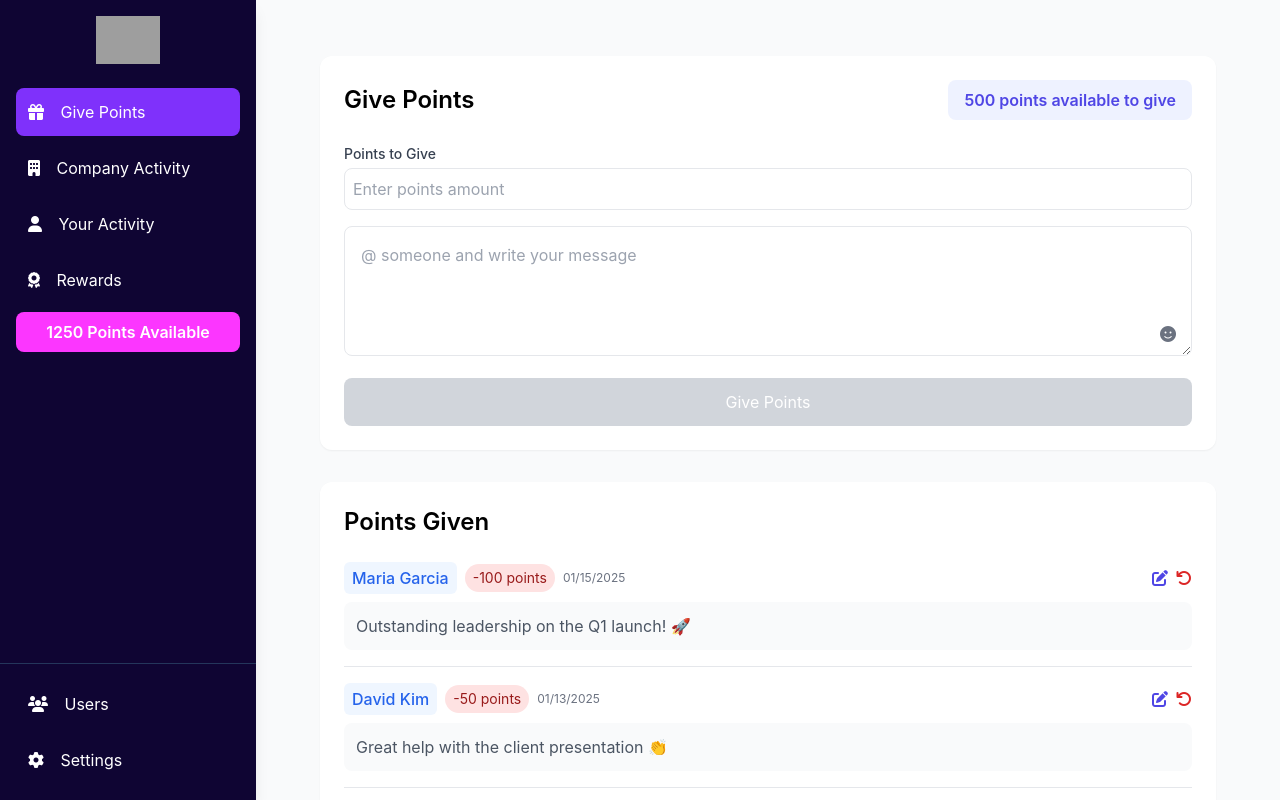
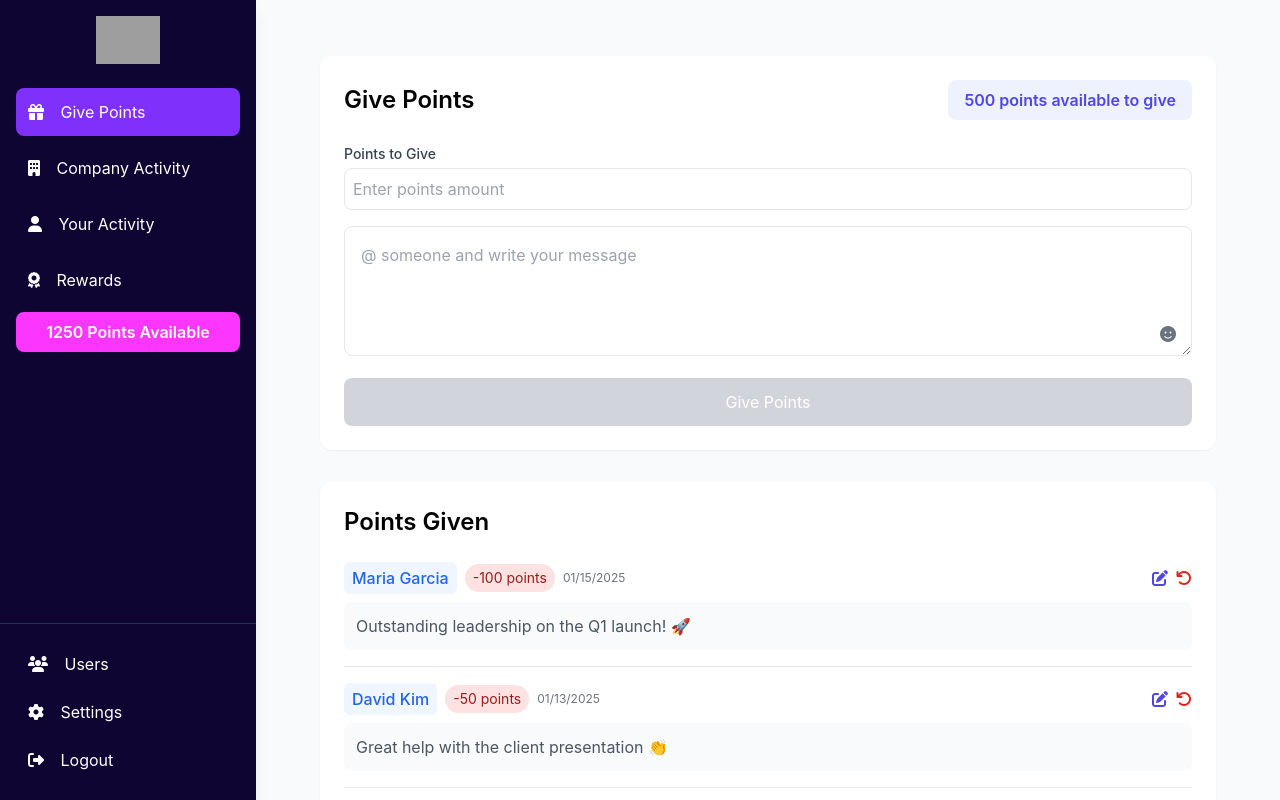
Before and after one commit to shafay-azeem/GrattaAdminFE, a React (Create React App) app: page /MainApp in a window 1280 px wide. Built offline with nearby package versions, Linux system fonts and the light colour scheme; grey boxes are pictures that could not be loaded.

Commit message:
add logout functionality and populate company name

```diff
--- a/src/LoginPage.js
+++ b/src/LoginPage.js
@@ -8,7 +8,6 @@ const LoginPage = () => {
   const [email, setEmail] = useState();
   const [password, setPassword] = useState();
   const [loading, setLoading] = useState(false);
-
 
   const handleSubmit = async (e) => {
     e.preventDefault();
@@ -28,25 +27,31 @@ const LoginPage = () => {
     try {
       // Set loading to true to disable further clicks
       setLoading(true);
-        let signUpResponse = await apiFunctions.POST_REQUEST(
+      let loginResponse = await apiFunctions.POST_REQUEST(
         BASE_URL + API_URL.SIGNIN,
         loginBody
       );
-        //console.log(signUpResponse.data.data.roleId, "signUpResponse");
-        if (signUpResponse.status === 201 || signUpResponse.status === 200) {
+      if (loginResponse.status === 201 || loginResponse.status === 200) {
         const successToast = new Toast(
-            signUpResponse.data.message,
+          loginResponse.data.message,
           "success",
-            signUpResponse.status
+          loginResponse.status
         );
         successToast.show();
         navigate("/MainApp");
-          localStorage.setItem("token", signUpResponse.data.token);
+        localStorage.setItem("token", loginResponse.data.token);
+        // Store company name in local storage
+        if (loginResponse.data.user && loginResponse.data.user.company) {
+          localStorage.setItem(
+            "companyName",
+            loginResponse.data.user.company.name
+          );
+        }
       } else {
         const successToast = new Toast(
-            signUpResponse.response.data.message,
+          loginResponse.response.data.message,
           "error",
-            signUpResponse.response.status
+          loginResponse.response.status
         );
         successToast.show();
       }
@@ -57,8 +62,6 @@ const LoginPage = () => {
       // Set loading to false to re-enable button after the request is done
       setLoading(false);
     }
-
-
   };
   return (
     <div className="min-h-screen bg-gradient-to-br from-[#0F0533] to-[#000000] flex flex-col">
@@ -83,11 +86,11 @@ const LoginPage = () => {
           <div className="relative">
             <div className="absolute -top-20 left-1/2 transform -translate-x-1/2 w-64 h-64 bg-gradient-to-r from-[#FC36FF] to-[#7F31FB] rounded-full filter blur-3xl opacity-20"></div>
             <div className="relative">
-                <h2 className="text-center text-4xl font-bold text-[#FFFFFF] mb-8">Welcome</h2>
+              <h2 className="text-center text-4xl font-bold text-[#FFFFFF] mb-8">
+                Welcome
+              </h2>
               <div className="bg-[#0F0533] bg-opacity-50 p-8 rounded-2xl backdrop-blur-sm border border-[#7AFBF7]/20">
-                  <form
-                  onSubmit={handleSubmit}
-                  className="space-y-6">
+                <form onSubmit={handleSubmit} className="space-y-6">
                   <div>
                     <label
                       htmlFor="email"
@@ -187,6 +190,6 @@ const LoginPage = () => {
         </div>
       </footer>
     </div>
-    )
-  }
-  export default LoginPage
+  );
+};
+export default LoginPage;
--- a/src/MainApp.js
+++ b/src/MainApp.js
@@ -1,6 +1,9 @@
-import React, { useState } from 'react'
+import React, { useEffect, useState } from "react";
+import { useNavigate } from "react-router-dom";
 
 function MainApp() {
+  const navigate = useNavigate();
+
   const [message, setMessage] = useState("");
   const [points, setPoints] = useState(1250);
   const [pointsToGive, setPointsToGive] = useState(500);
@@ -112,6 +115,23 @@ function MainApp() {
     "🎯",
     "💡",
   ];
+  const [companyName, setCompanyName] = useState("");
+
+  useEffect(() => {
+    // Retrieve company name from localStorage
+    const storedCompanyName = localStorage.getItem("companyName");
+    if (storedCompanyName) {
+      setCompanyName(storedCompanyName);
+    }
+  }, []);
+
+  const handleLogout = () => {
+    // Clear all stored data in localStorage
+    localStorage.clear();
+
+    // Navigate to the login page
+    navigate("/loginpage");
+  };
   const handleMessageChange = (e) => {
     const newMessage = e.target.value;
     setMessage(newMessage);
@@ -129,7 +149,7 @@ function MainApp() {
             (member.email.toLowerCase().includes(cleanQuery) ||
               `${member.firstName} ${member.lastName}`
                 .toLowerCase()
-                  .includes(cleanQuery)),
+                .includes(cleanQuery))
         );
         setFilteredUsers(filtered);
         setShowUserSuggestions(true);
@@ -140,7 +160,7 @@ function MainApp() {
             (member.email.toLowerCase().includes(query) ||
               `${member.firstName} ${member.lastName}`
                 .toLowerCase()
-                  .includes(query)),
+                .includes(query))
         );
         setFilteredUsers(filtered);
         setShowUserSuggestions(true);
@@ -203,8 +223,8 @@ function MainApp() {
       companyActivity.map((activity) =>
         activity.id === activityId
           ? { ...activity, message: editMessage }
-            : activity,
-        ),
+          : activity
+      )
     );
     setEditingActivity(null);
     setEditMessage("");
@@ -324,7 +344,7 @@ function MainApp() {
       <div className="w-64 bg-[#0F0533] shadow-lg flex flex-col h-screen fixed">
         <div className="p-4 flex-grow">
           <div className="flex items-center justify-center mb-6">
-        <a href='/'>
+            <a href="/">
               <img
                 src="https://ucarecdn.com/89c130ef-6083-4ba2-a20d-ef5c56a5150c/-/format/auto/"
                 alt="Company logo"
@@ -383,7 +403,7 @@ function MainApp() {
         </div>
         <div className="p-4 border-t border-[#7AFBF7]/20">
           {isAdmin && (
-        <div className="space-y-2">
+            <div className="">
               <button
                 onClick={() => setCurrentView("users")}
                 className={`w-full p-3 rounded-lg text-left ${
@@ -403,6 +423,16 @@ function MainApp() {
                 }`}
               >
                 <i className="fas fa-cog mr-3"></i> Settings
+              </button>
+              <button
+                onClick={handleLogout}
+                className={`w-full p-3 rounded-lg text-left ${
+                  currentView === "logout"
+                    ? "bg-[#7F31FB] text-white"
+                    : "text-white hover:bg-[#7F31FB]/50"
+                }`}
+              >
+                <i className="fas fa-sign-out-alt mr-3"></i> Logout
               </button>
             </div>
           )}
@@ -498,7 +528,9 @@ function MainApp() {
 
                     <button
                       type="submit"
-                      disabled={!selectedUser || !pointsInput || !message.trim()}
+                      disabled={
+                        !selectedUser || !pointsInput || !message.trim()
+                      }
                       className="w-full bg-indigo-600 text-white py-3 px-4 rounded-lg hover:bg-indigo-700 transition-colors disabled:bg-gray-300 disabled:cursor-not-allowed"
                     >
                       Give Points
@@ -546,7 +578,9 @@ function MainApp() {
                               <div className="mt-2">
                                 <textarea
                                   value={editMessage}
-                                  onChange={(e) => setEditMessage(e.target.value)}
+                                  onChange={(e) =>
+                                    setEditMessage(e.target.value)
+                                  }
                                   className="w-full p-3 border rounded-lg focus:ring-2 focus:ring-indigo-500 focus:border-indigo-500"
                                   rows={2}
                                 />
@@ -616,7 +650,9 @@ function MainApp() {
 
             {currentView === "company" && (
               <div className="bg-white p-6 rounded-xl shadow-sm">
-                <h2 className="text-2xl font-semibold mb-6">Company Activity</h2>
+                <h2 className="text-2xl font-semibold mb-6">
+                  Company Activity
+                </h2>
                 <div className="space-y-4">
                   {companyActivity.map((activity) => (
                     <div key={activity.id} className="border-b pb-4">
@@ -747,7 +783,9 @@ function MainApp() {
 
             {currentView === "settings" && (
               <div className="bg-white p-6 rounded-xl shadow-sm">
-                <h2 className="text-2xl font-semibold mb-6">Company Settings</h2>
+                <h2 className="text-2xl font-semibold mb-6">
+                  Company Settings
+                </h2>
                 <div className="space-y-6">
                   <div>
                     <h3 className="text-lg font-semibold mb-4">
@@ -761,6 +799,8 @@ function MainApp() {
                         <input
                           type="text"
                           name="companyName"
+                          value={companyName} // Set value from state
+                          disabled // Make input field read-only
                           className="w-full p-2 border rounded-lg focus:ring-2 focus:ring-indigo-500 focus:border-indigo-500"
                           placeholder="Enter company name"
                         />
@@ -993,10 +1033,8 @@ function MainApp() {
             )}
           </div>
         </div>
-
-  </div>
-</div>
-
+      </div>
+    </div>
 
     // <div className="min-h-screen bg-gray-50">
     // <div className="w-64 bg-[#0F0533] shadow-lg flex flex-col h-screen">
@@ -1674,4 +1712,4 @@ function MainApp() {
   );
 }
 
-export default MainApp
+export default MainApp;
```
Also changed, not shown: src/App.js (+4 -6 lines), src/global/Constant.js (+2 -6 lines). Lines whose indentation alone changed are shown as unchanged.
